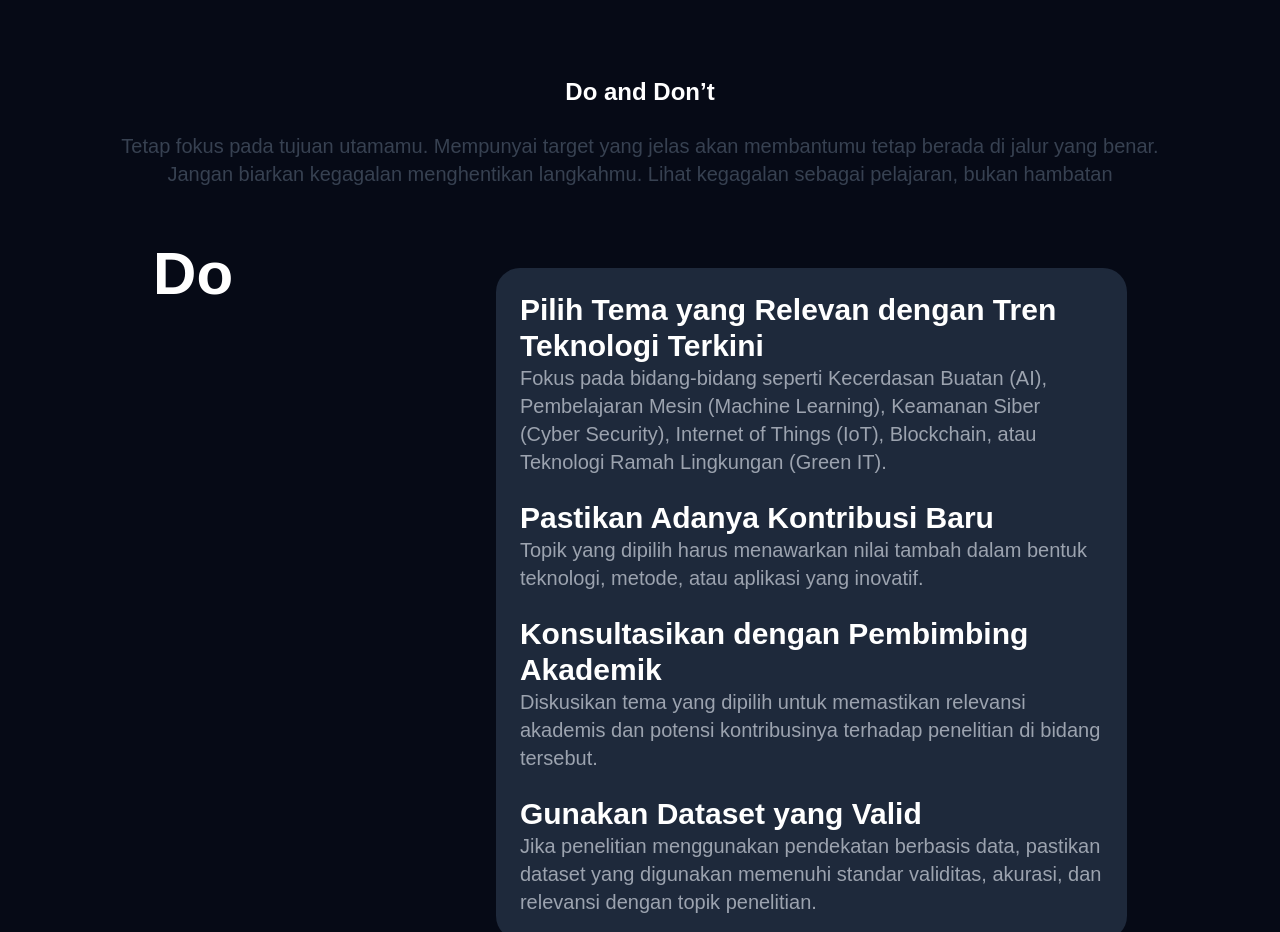
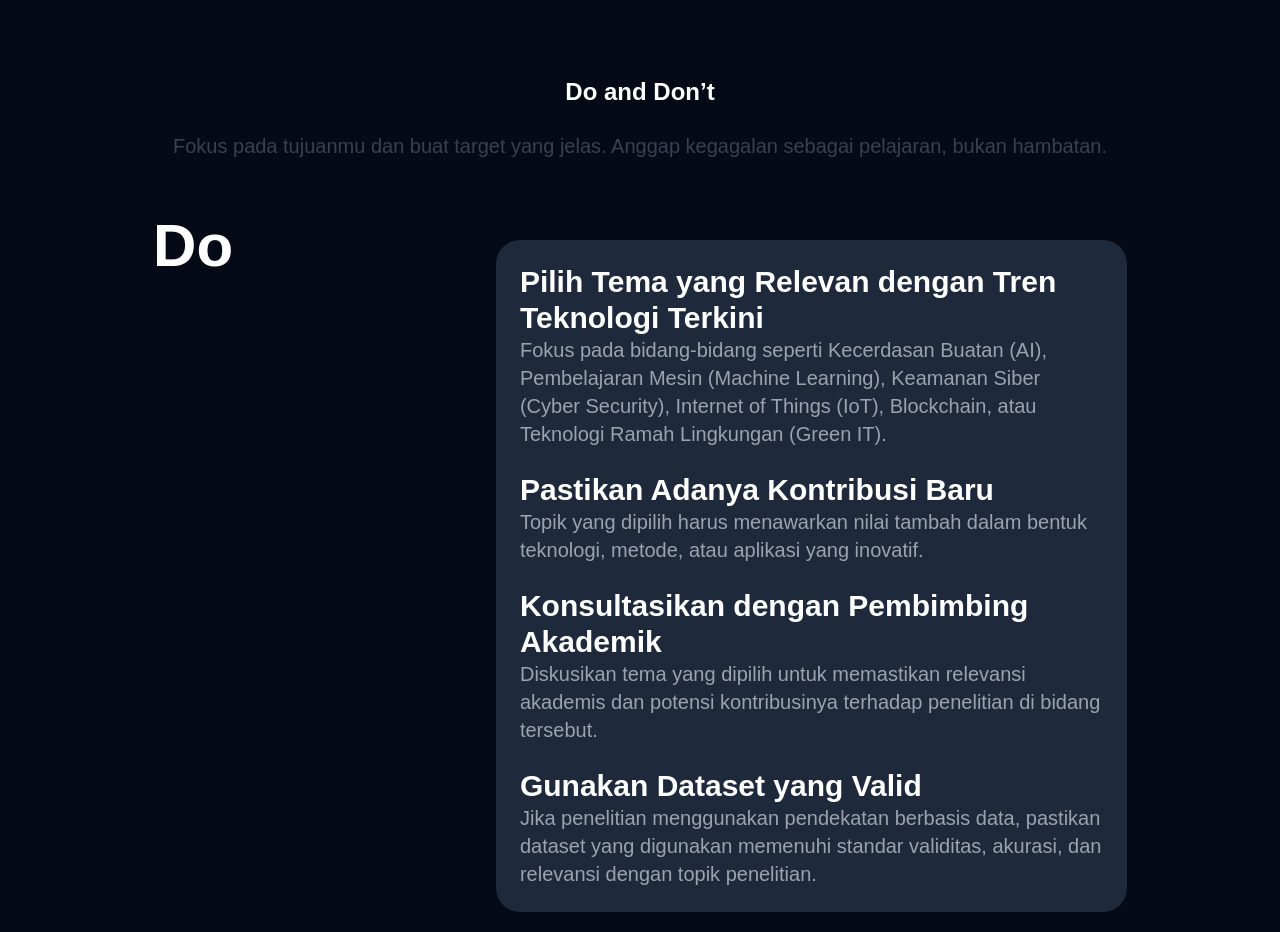
Before and after one commit to belum-ada-nama/Panduan-skripsi, a React (Vite) app: page / in a window 1280 px wide. Shown: the part 4100-5032 px from the top of the page. Built offline with nearby package versions, Linux system fonts and the light colour scheme.

Commit message:
fix: update description in SectionDoandDont component for clarity

```diff
--- a/src/components/SectionDoandDont.tsx
+++ b/src/components/SectionDoandDont.tsx
@@ -51,7 +51,7 @@ function SectionDoandDont() {
                 <div className="text-center py-14 space-y-6 lg:w-[1051px]">
                     <SectionTitle
                         title="Do and Don’t"
-                        description="Tetap fokus pada tujuan utamamu. Mempunyai target yang jelas akan membantumu tetap berada di jalur yang benar. Jangan biarkan kegagalan menghentikan langkahmu. Lihat kegagalan sebagai pelajaran, bukan hambatan"
+                        description="Fokus pada tujuanmu dan buat target yang jelas. Anggap kegagalan sebagai pelajaran, bukan hambatan."
                     />
                 </div>
                 <div className="flex flex-col lg:flex-col gap-6">
```
